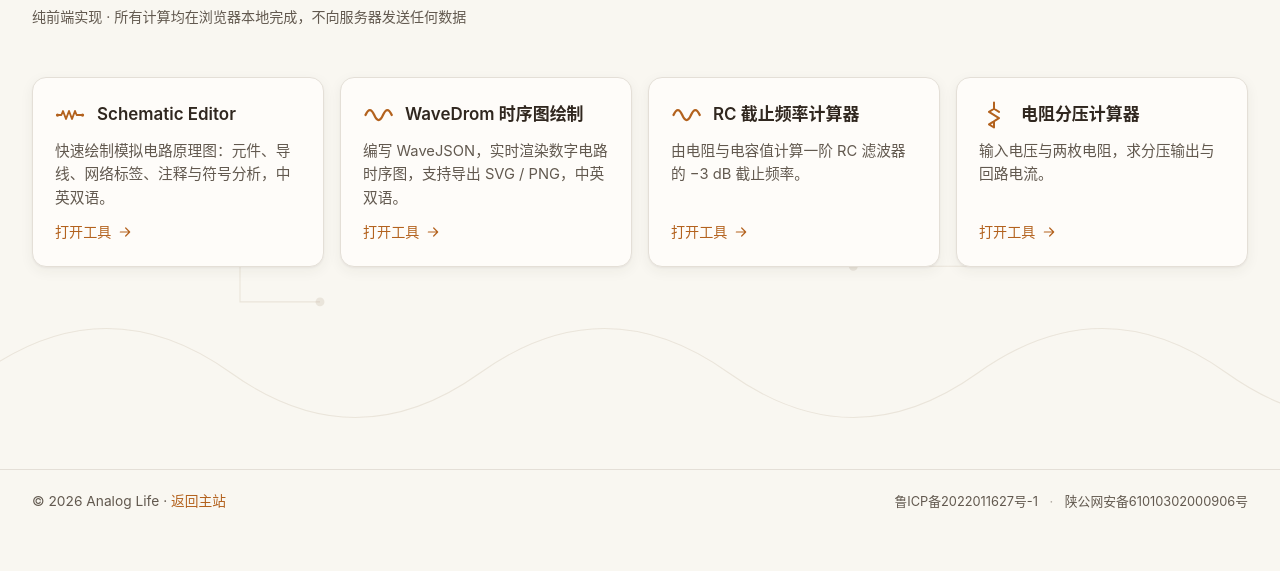
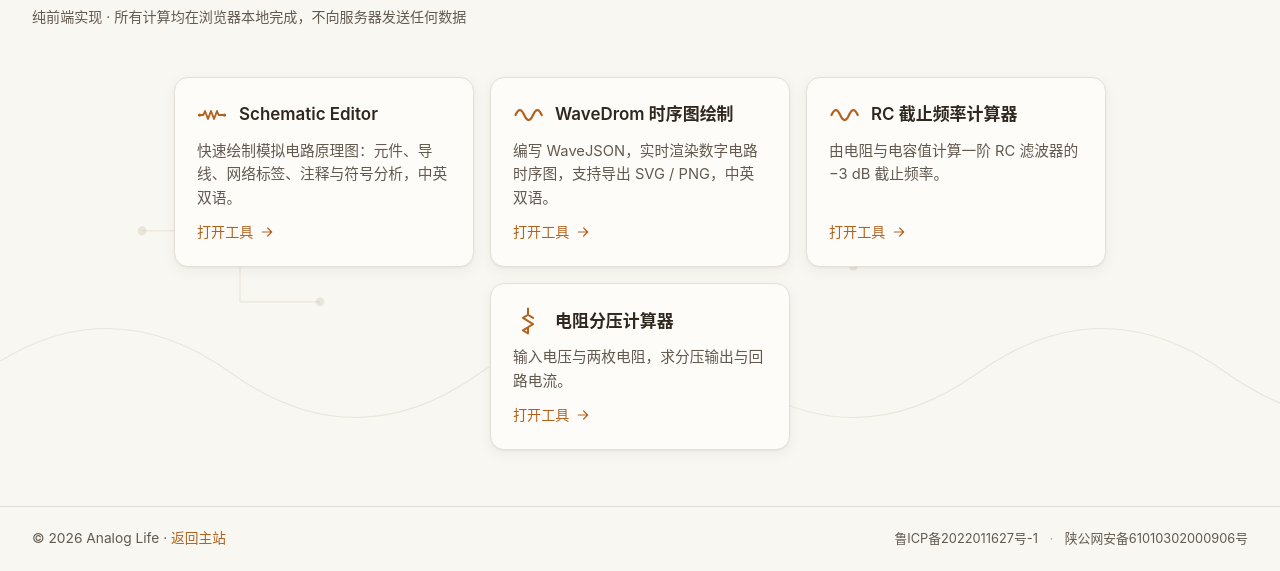
Before and after one commit to analog-life/analog-tools, a website: page app/index.html in a window 1280 px wide. Shown: the part 267-838 px from the top of the page. Before the commit the page ends 800 px from the top, so only its background shows below. Drawn offline with Linux system fonts and the light colour scheme.

Commit message:
工具卡片改为固定宽度排列，宽屏每行最多五个

```diff
--- a/app/assets/css/style.css
+++ b/app/assets/css/style.css
@@ -346,10 +346,36 @@ main { flex: 1; }
 
 /* ---------- 工具卡片网格 ---------- */
 .tool-grid {
-  display: grid;
-  grid-template-columns: repeat(auto-fit, minmax(280px, 1fr));
+  --tool-card-width: 300px;
+  display: flex;
+  flex-wrap: wrap;
+  justify-content: center;
   gap: 16px;
+  width: fit-content;
+  max-width: calc(var(--tool-card-width) * 5 + 64px);
+  margin-inline: auto;
   padding: 8px 0 56px;
+}
+
+.tool-grid .card {
+  flex: 0 0 var(--tool-card-width);
+  width: var(--tool-card-width);
+}
+
+@media (max-width: 1100px) {
+  .tool-grid { --tool-card-width: 280px; }
+}
+
+@media (max-width: 640px) {
+  .tool-grid {
+    width: 100%;
+    max-width: none;
+  }
+
+  .tool-grid .card {
+    flex-basis: 100%;
+    width: 100%;
+  }
 }
 
 .card {
@@ -368,6 +394,7 @@ main { flex: 1; }
 .card:nth-child(2) { animation-delay: 0.05s; }
 .card:nth-child(3) { animation-delay: 0.1s; }
 .card:nth-child(4) { animation-delay: 0.15s; }
+.card:nth-child(5) { animation-delay: 0.2s; }
 
 .card:hover {
   transform: translateY(-3px);
```
